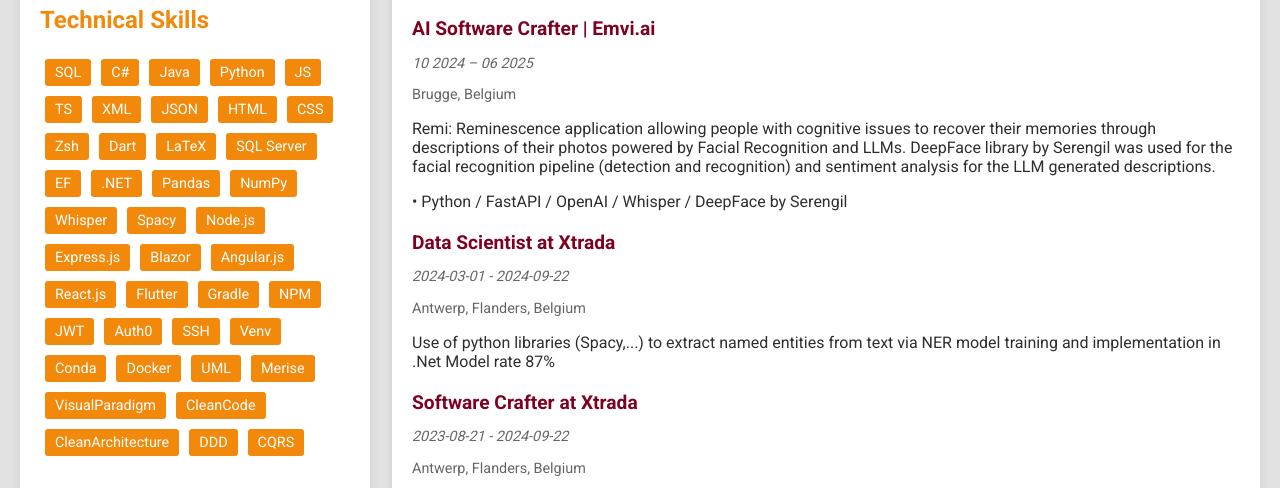
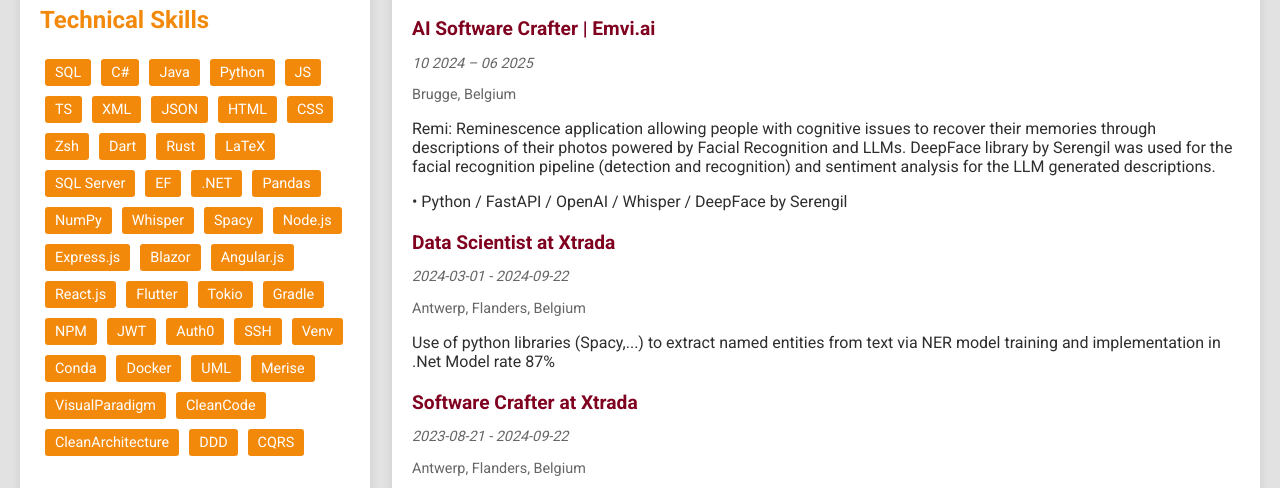
Before and after one commit to grosjeanbaptiste/grosjeanbaptiste.github.io, a plain HTML site: page index.html in a window 1280 px wide. Shown: the part 693-1181 px from the top of the page. Drawn offline with nearby package versions, Linux system fonts and the light colour scheme.

```diff
--- a/index.html
+++ b/index.html
@@ -81,6 +81,7 @@
             <span class="skill-tag">CSS</span>
             <span class="skill-tag">Zsh</span>
             <span class="skill-tag">Dart</span>
+            <span class="skill-tag">Rust</span>
             <span class="skill-tag">LaTeX</span>
             <span class="skill-tag">SQL Server</span>
             <span class="skill-tag">EF</span>
@@ -95,6 +96,7 @@
             <span class="skill-tag">Angular.js</span>
             <span class="skill-tag">React.js</span>
             <span class="skill-tag">Flutter</span>
+            <span class="skill-tag">Tokio</span>
             <span class="skill-tag">Gradle</span>
             <span class="skill-tag">NPM</span>
             <span class="skill-tag">JWT</span>
```
